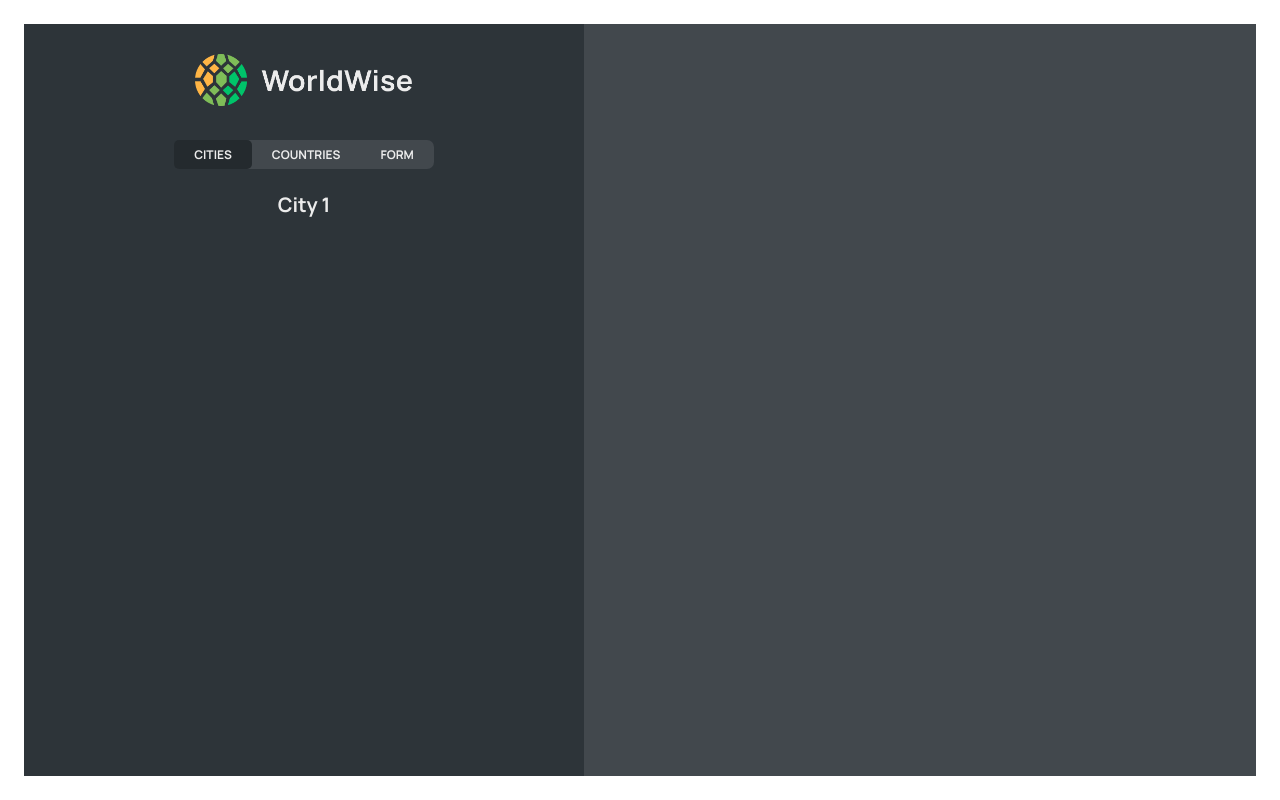
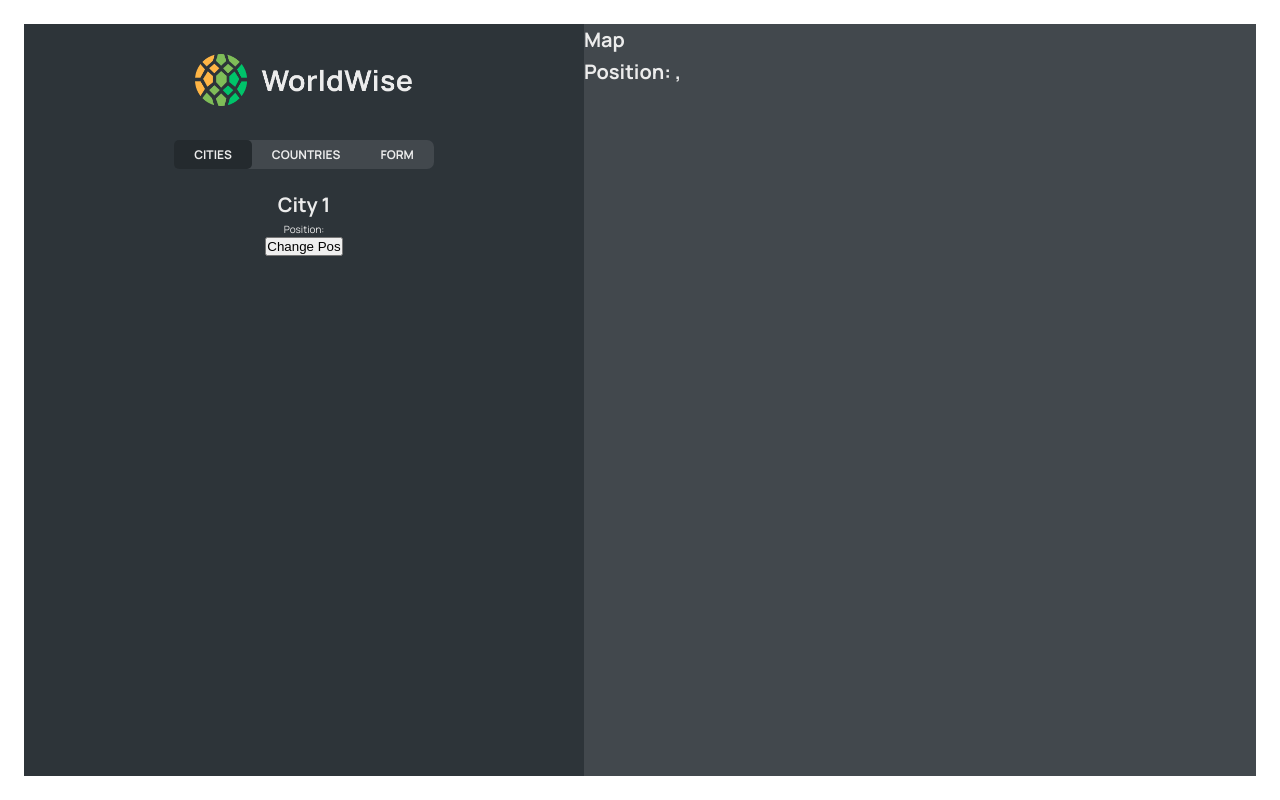
Before and after one commit to DevJamaly/wayfarer, a React (Vite) app: page /app/cities/1 in a window 1280 px wide. Built offline with nearby package versions, Linux system fonts and the light colour scheme; data requests are answered from the project's data file.

Commit message:
Add search params in the URL and access it globally

```diff
--- a/src/components/City.tsx
+++ b/src/components/City.tsx
@@ -1,4 +1,4 @@
-import { useParams } from 'react-router';
+import { useParams, useSearchParams } from 'react-router';
 import styles from './City.module.css';
 
 const formatDate = (date: string) =>
@@ -11,7 +11,9 @@
 
 function City() {
   const { id } = useParams();
-  console.log(id);
+  const [searchParams, setSearchParams] = useSearchParams();
+  const lat = searchParams.get('lat');
+  const lng = searchParams.get('lng');
 
   // TEMP DATA
   const currentCity = {
@@ -23,7 +25,17 @@
 
   // const { cityName, emoji, date, notes } = currentCity;
 
-  return <h1>City {id}</h1>;
+  return (
+    <>
+      <h1>City {id}</h1>
+      <p>
+        Position: {lat} {lng}
+      </p>
+      <button onClick={() => setSearchParams({ lat: '23', lng: '50' })}>
+        Change Pos
+      </button>
+    </>
+  );
 
   /* return (
     <div className={styles.city}>
--- a/src/components/CityItem.tsx
+++ b/src/components/CityItem.tsx
@@ -12,10 +12,13 @@
   }).format(new Date(date));
 
 function CityItem({ city }: { city: CityData }) {
-  const { cityName, country, countryCode, date, id } = city;
+  const { cityName, country, countryCode, date, id, position } = city;
   return (
     <li>
-      <Link className={styles.cityItem} to={`${id}`}>
+      <Link
+        className={styles.cityItem}
+        to={`${id}?lat=${position.lat}&lng=${position.lng}`}
+      >
         <span className={styles.flag}>
           <Flag countryCode={countryCode} country={country} />
         </span>
--- a/src/components/Map.tsx
+++ b/src/components/Map.tsx
@@ -1,7 +1,18 @@
+import { useSearchParams } from 'react-router';
 import styles from './Map.module.css';
 
 function Map() {
-  return <div className={styles.mapContainer}></div>;
+  const [searchParams, setSearchParams] = useSearchParams();
+  const lat = searchParams.get('lat');
+  const lng = searchParams.get('lng');
+  return (
+    <div className={styles.mapContainer}>
+      <h1>Map</h1>
+      <h1>
+        Position: {lat}, {lng}
+      </h1>
+    </div>
+  );
 }
 
 export default Map;
```
